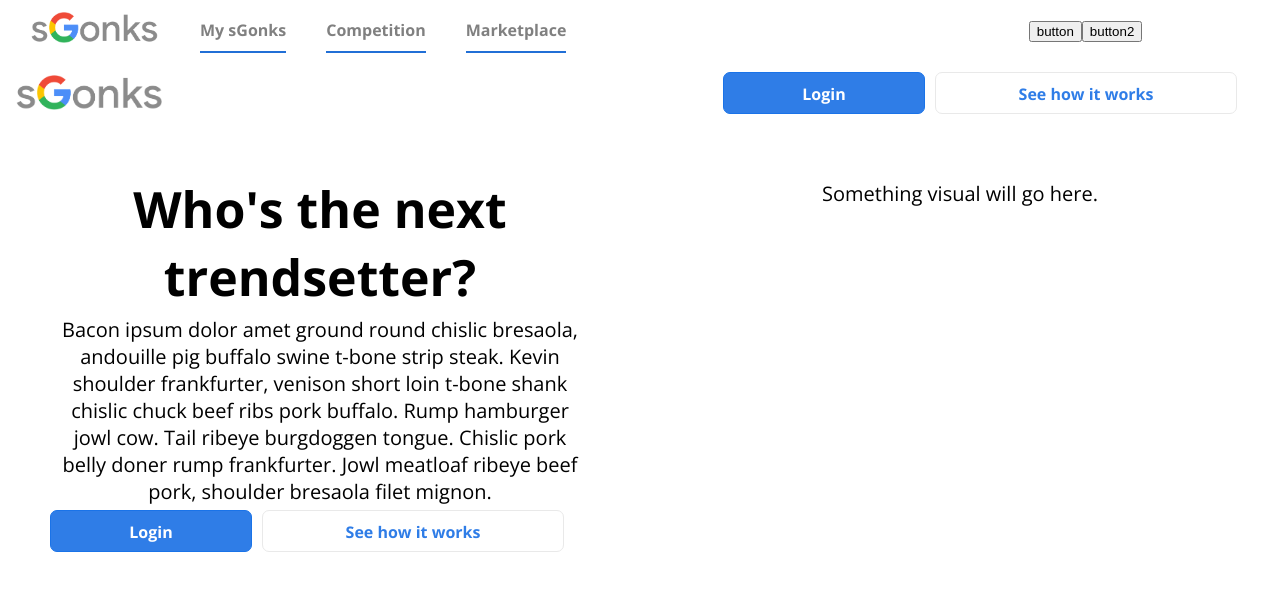
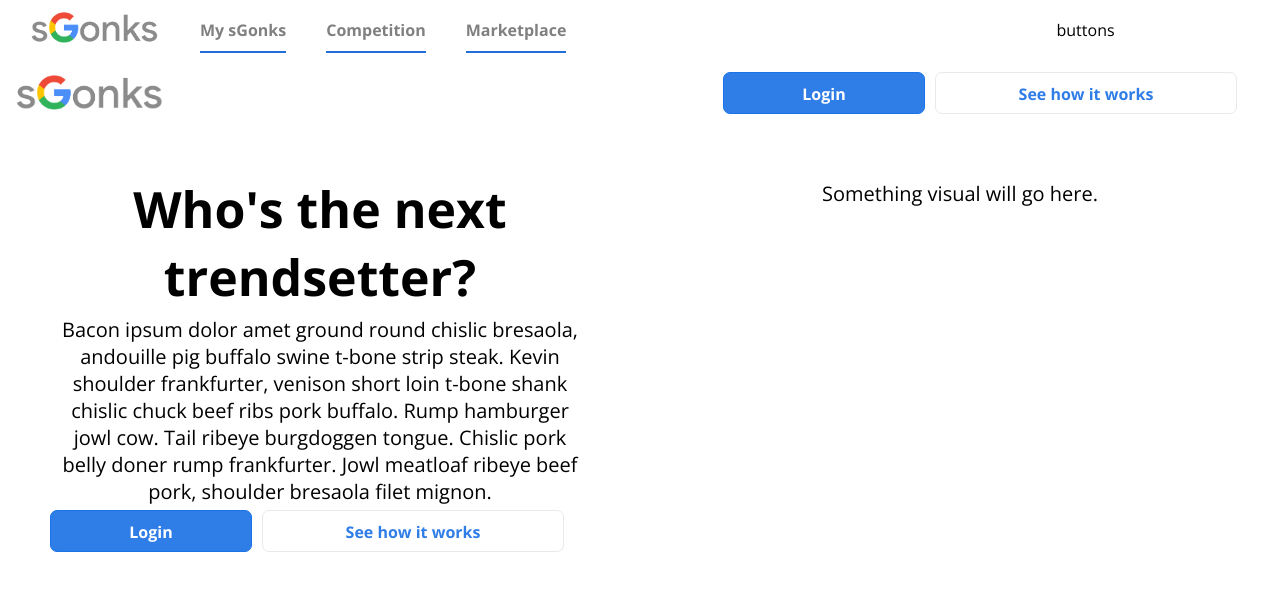
Before and after one commit to googleinterns/sgonks, a React (Create React App) app in the folder project/frontend/: page / in a window 1280 px wide. Shown: the top 590 px of the page. Built offline with nearby package versions, Linux system fonts and the light colour scheme.

Commit message:
Change placeholder

```diff
--- a/project/frontend/src/components/HeaderBar/HeaderBar.js
+++ b/project/frontend/src/components/HeaderBar/HeaderBar.js
@@ -35,8 +35,8 @@ const HeaderBar = (props) => {
         {innerNav}
       </div>
       <div className={classes.ButtonsContainer}>
-        <button>button</button>
-        <button>button2</button>
+        buttons
+        {/* TODO: replace with LinkButton */}
       </div>
     </header>
   )
```
